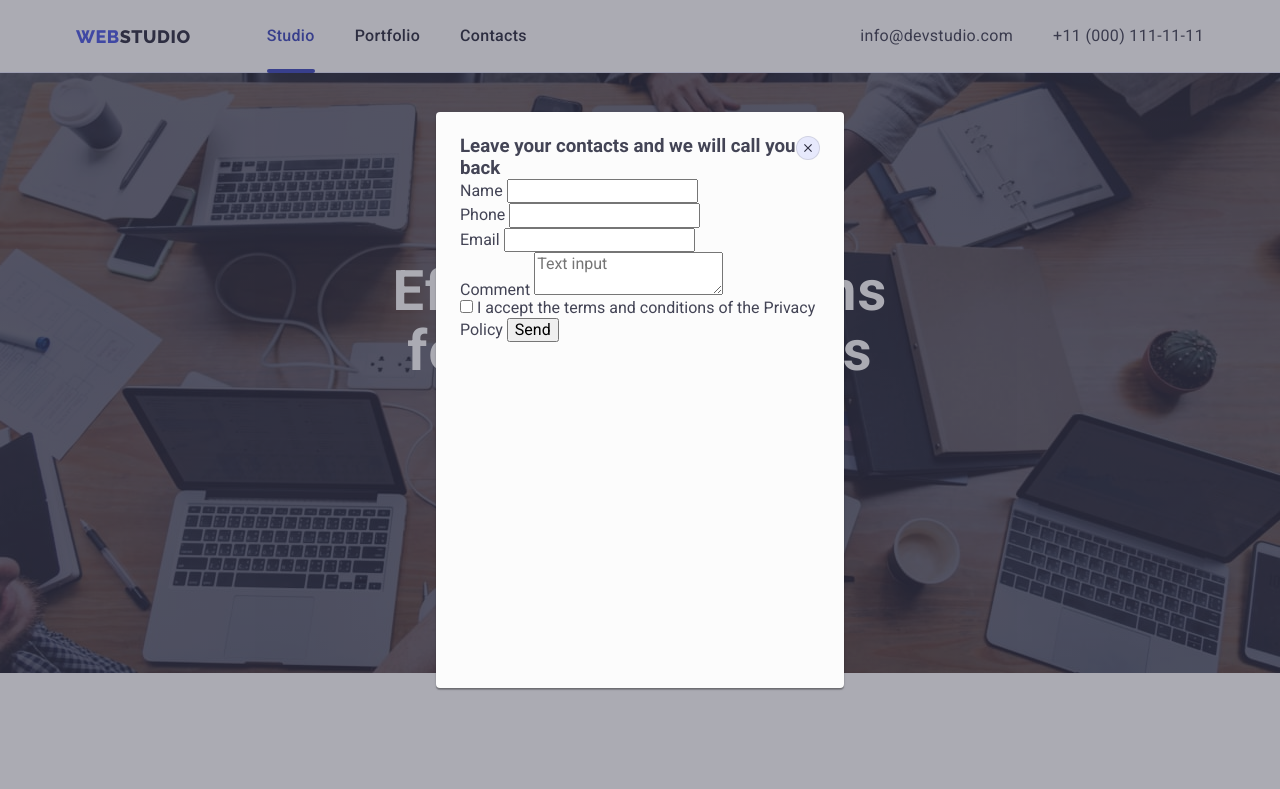
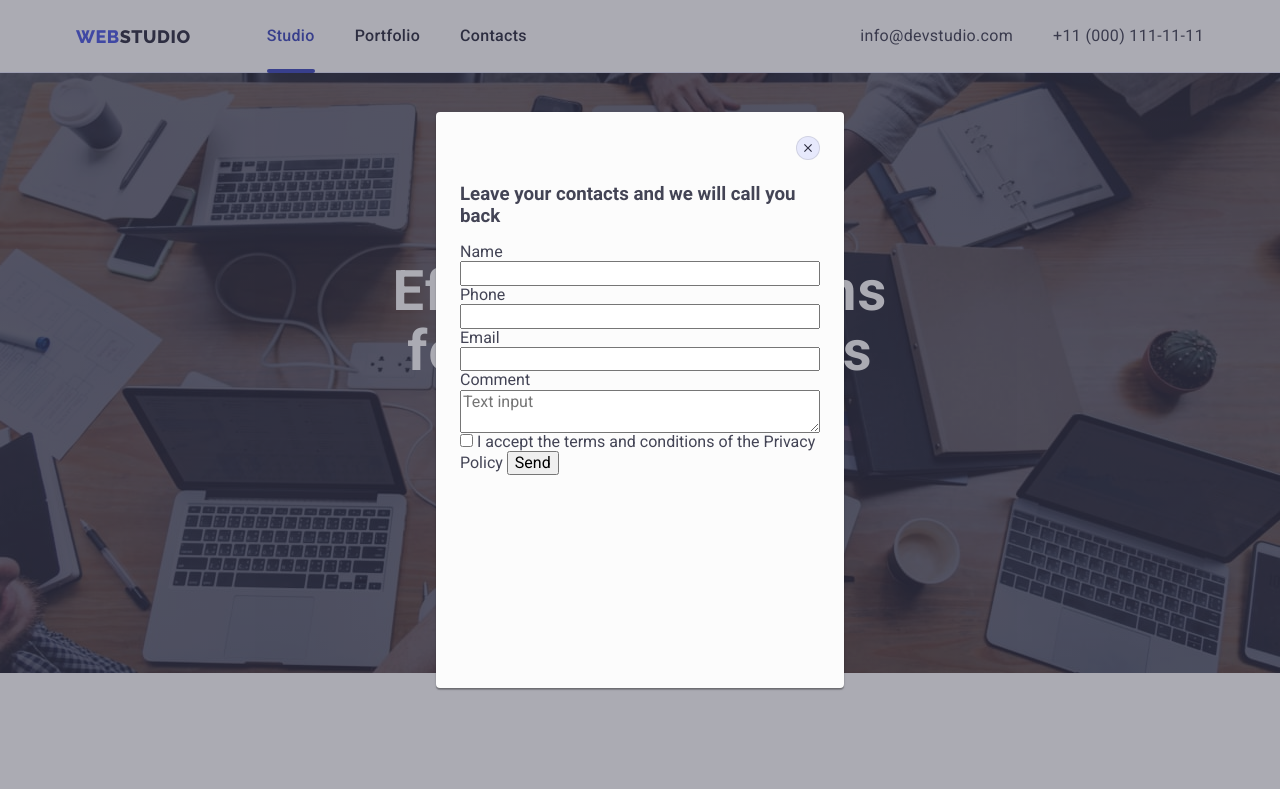
Before and after one commit to Alexblack19/goit-markup-hw-06, a plain HTML site: page index.html in a window 1280 px wide. Both pictures are taken after a click on the button "Order Service". Shown: the top 789 px of the page. Drawn offline with nearby package versions, Linux system fonts and the light colour scheme.

Commit message:
add div group

```diff
--- a/css/styles.css
+++ b/css/styles.css
@@ -819,7 +819,15 @@ button {
 
 /** ========== Modal window form========== */
 
+.modal-form-title {
+  margin-top: 48px;
+  margin-bottom: 16px;
+}
 
+.modal-form-group {
+  display: flex;
+  flex-direction: column;
+}
 
 
 
--- a/index.html
+++ b/index.html
@@ -583,15 +583,16 @@
           </svg>
         </button>
 
+    <!-- Modal window form -->
         <h3 class="modal-form-title">
           Leave your contacts and we will call you back
         </h3>
 
         <form class="modal-form" name="signup_form">
           <div class="modal-form-group">
-            <label class="modal-form-label" for="user-name">Name</label>
+            <label class="form-label" for="user-name">Name</label>
             <input
-              class="modal-form-input"
+              class="form-input"
               type="text"
               name="name"
               id="user-name"
@@ -599,19 +600,19 @@
           </div>
 
           <div class="modal-form-group">
-            <label class="modal-label" for="user-tel">Phone</label>
+            <label class="form-label" for="user-tel">Phone</label>
             <input
-              class="modal-input"
+              class="form-input"
               type="tel"
-              name="phone-number"
+              name="phone"
               id="user-tel"
             />
           </div>
 
           <div class="modal-form-group">
-            <label class="modal-label" for="user-email">Email</label>
+            <label class="form-label" for="user-email">Email</label>
             <input
-              class="modal-input"
+              class="form-input"
               type="email"
               name="email"
               id="user-email"
@@ -619,9 +620,9 @@
           </div>
 
           <div class="modal-form-group">
-            <label class="modal-label" for="user-comment">Comment</label>
+            <label class="form-label" for="user-comment">Comment</label>
             <textarea
-              class="modal-textarea"
+              class="form-textarea"
               name="comment"
               id="user-comment"
               placeholder="Text input"
```
